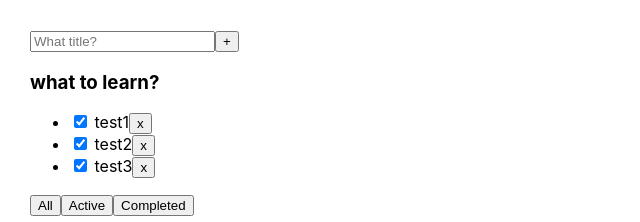
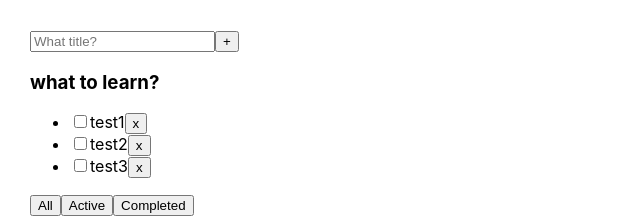
Before and after one commit to makarchuk92/Todo-Trello-, a React (Create React App) app: page / in a window 1280 px wide. Shown: the top 222 px of the page, without its empty margins (0-640 px from the left). Built offline with nearby package versions, Linux system fonts and the light colour scheme.

Commit message:
Added library uuid and other refactorings

```diff
--- a/package.json
+++ b/package.json
@@ -12,11 +12,13 @@
     "@types/react": "^18.0.0",
     "@types/react-dom": "^18.0.0",
     "@types/react-redux": "^7.1.30",
+    "@types/uuid": "^9.0.7",
     "react": "^18.2.0",
     "react-dom": "^18.2.0",
     "react-redux": "^8.1.3",
     "react-scripts": "5.0.1",
     "typescript": "^4.4.2",
+    "uuid": "^9.0.1",
     "web-vitals": "^2.1.0"
   },
   "scripts": {
--- a/src/App.tsx
+++ b/src/App.tsx
@@ -1,8 +1,7 @@
 import React, { useState } from 'react';
 import './App.css';
-import TodoList from './Components/TodoList/TodoList';
 import { TaskType, Todo } from './Components/Todo';
-import { text } from 'stream/consumers';
+import { v1 } from 'uuid';
 
 
 
@@ -10,26 +9,30 @@ export type FilterValuesType = 'all' | 'active' | 'completed'
 
 function App() {
   const todos = [
-    { id: 1, text: 'test1', isDone: true },
-    { id: 2, text: 'test2', isDone: false },
-    { id: 3, text: 'test3', isDone: true }
+    { id: v1(), text: 'test1', isDone: true },
+    { id: v1(), text: 'test2', isDone: false },
+    { id: v1(), text: 'test3', isDone: true }
   ]
 
   const [task, setTask] = useState<Array<TaskType>>(todos)
   const [filter, setFilter] = useState<FilterValuesType>('all')
-  const [input, setInput] = useState<string>('')
 
-  const addTodo = () => {
 
-    const newTodo = {
+  const addTodo = (input: string) => {
+
+    const newTodo: TaskType = {
       text: input,
       isDone: false,
-      id: Date.now()
+      id: Date.now().toString()
     }
-    setTask([...task, newTodo])
+
+    if(input.length !== 0) {
+      setTask([newTodo, ...task])
+    }
+
 
   }
-  const removeTodo = (id: number) => {
+  const removeTodo = (id: string) => {
     setTask(prev => prev.filter(todo => todo.id !== id))
   }
 
@@ -47,7 +50,7 @@ function App() {
 
   return (
     <div className="App">
-      <Todo title="what to learn?" tasks={taskForTodo} removeTodo={removeTodo} changeFilter={changeFilter} addTodo={addTodo} input={input} setInput={setInput}/>
+      <Todo title="what to learn?" tasks={taskForTodo} removeTodo={removeTodo} changeFilter={changeFilter} addTodo={addTodo} />
     </div>
   );
 }
--- a/src/Components/Todo.tsx
+++ b/src/Components/Todo.tsx
@@ -1,10 +1,10 @@
-import { FormEvent, useRef, useState } from "react"
+import { ChangeEvent, FormEvent, useState } from "react"
 import { FilterValuesType } from "../App"
 
 
 
 export type TaskType = {
-  id: number
+  id: string
   text: string
   isDone: boolean
 }
@@ -12,36 +12,44 @@ export type TaskType = {
 type PropsType = {
   title: string
   tasks: Array<TaskType>
-  removeTodo: (id: number) => void
+  removeTodo: (id: string) => void
   changeFilter: (value: FilterValuesType) => void
-  addTodo: () => void
-  setInput: any
-  input: string
+  addTodo: (input: string) => void
+
 }
-
 
 
 
 export function Todo(props: PropsType) {
 
 
-  // const [todos, setTodos] = useState<Itodo[]>([userTest])
-  const [checkbox, setCheckbox] = useState(true)
+
+  const [checkbox, setCheckbox] = useState(false)
+  const [input, setInput] = useState<string>('')
 
   const hundlerSubmit = (e: FormEvent) => {
     e.preventDefault()
-    props.setInput('')
+    setInput('')
+  }
 
+  const onChangeInputHandler = (e: ChangeEvent<HTMLInputElement>) => {
+    setInput(e.target.value)
+  }
+
+  const onChangeCheckboxHandler = () => {
+    setCheckbox((state) => !state)
   }
 
   return (
     <form onSubmit={hundlerSubmit}>
-      <input type="text" placeholder="What title?" value={props.input} onChange={e => props.setInput(e.target.value)} />
-      <button onClick={() => props.addTodo()}>+</button>
+      <input type="text" placeholder="What title?" value={input} onChange={onChangeInputHandler} />
+      <button onClick={() => props.addTodo(input)}>+</button>
       <h3>{props.title}</h3>
       <ul>
         {props.tasks.map(t => <li>
-          <input type="checkbox" defaultChecked={checkbox}  onChange={() => setCheckbox((state) => !state)} /> <span>{t.text}</span><button onClick={() => { props.removeTodo(t.id) }}>x</button>
+          <input type="checkbox" defaultChecked={checkbox} onChange={onChangeCheckboxHandler} />
+          <span>{t.text}</span>
+          <button onClick={() => { props.removeTodo(t.id) }}>x</button>
         </li>)}
 
       </ul>
```
Also changed, not shown: 2 other files (tests, documents, lock files or other folders).
